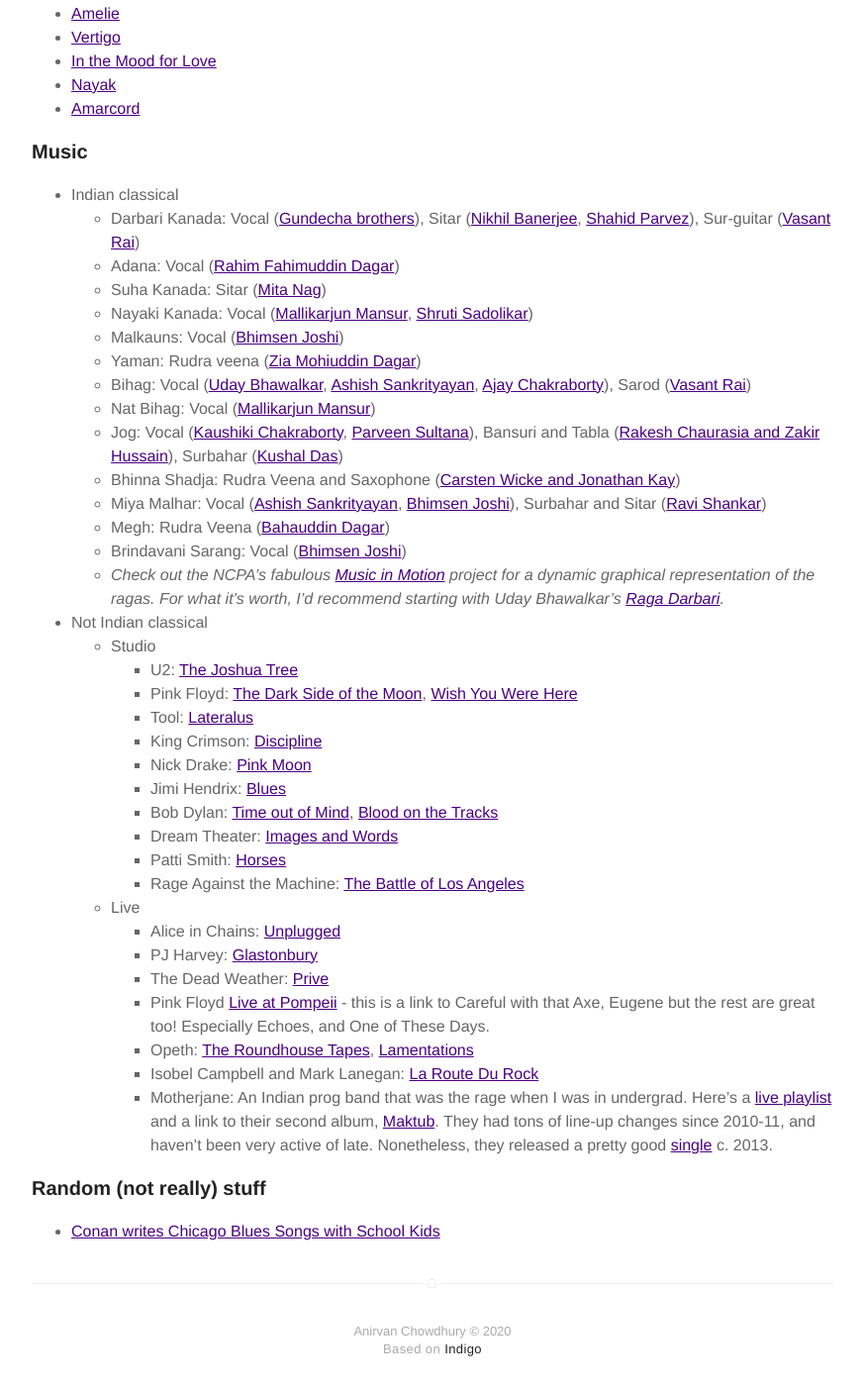
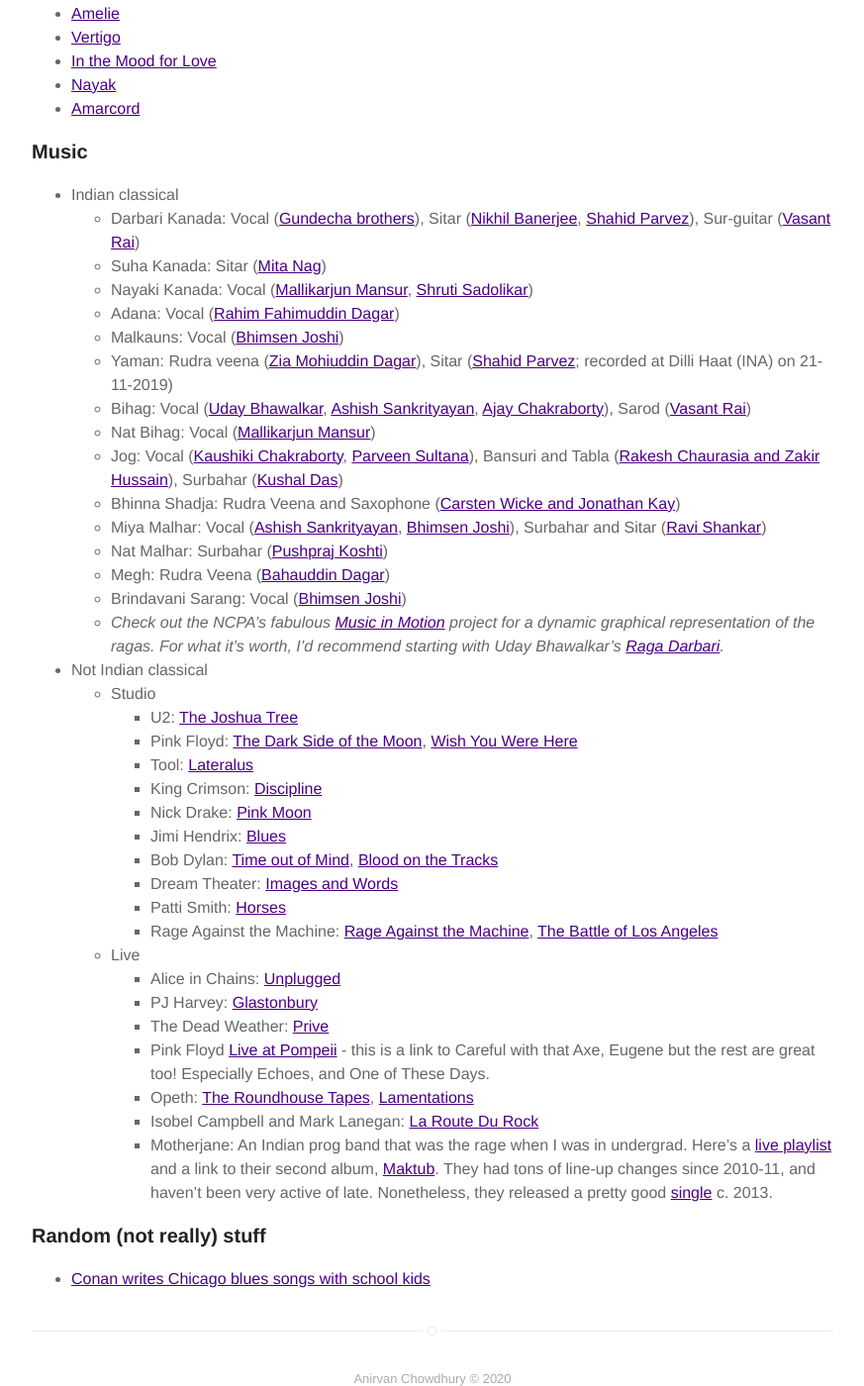
Before and after one commit to anirvanchowdhury/anirvanchowdhury.github.io, a Jekyll site: the page built from fun.md, in a window 1280 px wide and 1400 px high, scrolled down 612 px. Shown: the whole window at 99% size, without its empty margins (203-1076 px from the left). Built offline with Jekyll 4.4.1, drawn with Linux system fonts in a browser that asks for light colours.

```diff
--- a/fun.md
+++ b/fun.md
@@ -19,16 +19,17 @@ Stuff I like. Not in a strict preference order.
 ### Music
 * Indian classical
 	* Darbari Kanada: Vocal ([Gundecha brothers](https://www.youtube.com/watch?v=_bg47_O00eU)), Sitar ([Nikhil Banerjee](https://www.youtube.com/watch?v=EUiDVRfYwmQ), [Shahid Parvez](https://www.youtube.com/watch?v=cb6kvPdQPSY)), Sur-guitar ([Vasant Rai](https://www.youtube.com/watch?v=gFp_yVjnQ44))
-	* Adana: Vocal ([Rahim Fahimuddin Dagar](https://www.youtube.com/watch?v=maPAKmHJLgA))
 	* Suha Kanada: Sitar ([Mita Nag](https://www.youtube.com/watch?v=Pmei4Ix6dhA))
 	* Nayaki Kanada: Vocal ([Mallikarjun Mansur](https://www.youtube.com/watch?v=VDDoGt2UM84), [Shruti Sadolikar](https://www.youtube.com/watch?v=XQBSkESiuZI))
+	* Adana: Vocal ([Rahim Fahimuddin Dagar](https://www.youtube.com/watch?v=maPAKmHJLgA))
 	* Malkauns: Vocal ([Bhimsen Joshi](https://www.youtube.com/watch?v=AGo-hdgS8mI))
-	* Yaman: Rudra veena ([Zia Mohiuddin Dagar](https://www.youtube.com/watch?v=q5trNs7M3MU))
+	* Yaman: Rudra veena ([Zia Mohiuddin Dagar](https://www.youtube.com/watch?v=q5trNs7M3MU)), Sitar ([Shahid Parvez](); recorded at Dilli Haat (INA) on 21-11-2019)
 	* Bihag: Vocal ([Uday Bhawalkar](https://www.youtube.com/watch?v=0PljerNT1iU), [Ashish Sankrityayan](https://www.youtube.com/watch?v=E4l_J877tdk), [Ajay Chakraborty](https://www.youtube.com/watch?v=wlo7Lpdcn2w)), Sarod ([Vasant Rai](https://www.discogs.com/Vasant-Rai-Zakir-Hussain-Evening-Ragas/release/3418052))
 	* Nat Bihag: Vocal ([Mallikarjun Mansur](https://www.youtube.com/watch?v=7N4bawMog2Q&t=42m04s))
 	* Jog: Vocal ([Kaushiki Chakraborty](https://www.youtube.com/watch?v=jkNlOUF6OLE), [Parveen Sultana](https://www.youtube.com/watch?v=B0rPw5JQs3I)), Bansuri and Tabla ([Rakesh Chaurasia and Zakir Hussain](https://www.youtube.com/watch?v=O2K0ptoYpuc)), Surbahar ([Kushal Das](https://www.youtube.com/watch?v=SK3FmfOeJ4w))
 	* Bhinna Shadja: Rudra Veena and Saxophone ([Carsten Wicke and Jonathan Kay](https://www.youtube.com/watch?v=3yzCUcepQB0))
 	* Miya Malhar: Vocal ([Ashish Sankrityayan](https://store.cdbaby.com/cd/ashish1), [Bhimsen Joshi](https://www.youtube.com/watch?v=WFd3BOkTJ-g&t=29m30s)), Surbahar and Sitar ([Ravi Shankar](https://www.youtube.com/watch?v=WFd3BOkTJ-g))
+	* Nat Malhar: Surbahar ([Pushpraj Koshti](https://www.youtube.com/watch?v=k9vaL3Ymu3c))
 	* Megh: Rudra Veena ([Bahauddin Dagar](https://www.youtube.com/watch?v=_lNuF4IsIqY))
 	* Brindavani Sarang: Vocal ([Bhimsen Joshi](https://mio.to/album/Pandit+Bhimsen+Joshi/The+Genius+Of+Pt+Bhimsen+Joshi))
 	* *Check out the NCPA's fabulous [Music in Motion](https://autrimncpa.wordpress.com/) project for a dynamic graphical representation of the ragas. For what it's worth, I'd recommend starting with Uday Bhawalkar's [Raga Darbari](https://autrimncpa.wordpress.com/darbari-kanada/).*
@@ -44,16 +45,16 @@ Stuff I like. Not in a strict preference order.
 		* Bob Dylan: [Time out of Mind](https://www.allmusic.com/album/time-out-of-mind-mw0000026150), [Blood on the Tracks](https://www.allmusic.com/album/blood-on-the-tracks-mw0000189846)
 		* Dream Theater: [Images and Words](https://www.allmusic.com/album/images-and-words-mw0000079922)
 		* Patti Smith: [Horses](https://www.allmusic.com/album/horses-mw0000198924)
-		* Rage Against the Machine: [The Battle of Los Angeles](https://www.allmusic.com/album/the-battle-of-los-angeles-mw0000670986)
+		* Rage Against the Machine: [Rage Against the Machine](https://www.allmusic.com/album/rage-against-the-machine-mw0000091696), [The Battle of Los Angeles](https://www.allmusic.com/album/the-battle-of-los-angeles-mw0000670986)
 
 	* Live
 		* Alice in Chains: [Unplugged](https://www.youtube.com/watch?v=VzV6-3kyXKA)
 		* PJ Harvey: [Glastonbury](https://www.youtube.com/watch?v=bkJhCOQaCDc)
 		* The Dead Weather: [Prive](https://www.youtube.com/watch?v=SRyYk0FBOXU&t=4s)
 		* Pink Floyd [Live at Pompeii](https://www.youtube.com/watch?v=YtZqNAI4pBk) - this is a link to Careful with that Axe, Eugene but the rest are great too! Especially Echoes, and One of These Days.
-		* Opeth: [The Roundhouse Tapes](https://www.youtube.com/watch?v=JOHaq1t_zeo), [Lamentations](https://www.youtube.com/watch?v=3LMxLIcRWy8&list=PL_9gWeiShHFH5wNBL7VjQi2HxVUFLpI9d)
+		* Opeth: [The Roundhouse Tapes](https://www.youtube.com/watch?v=JOHaq1t_zeo), [Lamentations](https://www.youtube.com/watch?v=3LMxLIcRWy8&list=PLHlE0Z6QiDY5JFHBG8x39bcKjAdtgQBhY_9gWeiShHFH5wNBL7VjQi2HxVUFLpI9d)
 		* Isobel Campbell and Mark Lanegan: [La Route Du Rock](https://www.youtube.com/watch?v=tmbGtsg0Do8)
 		* Motherjane: An Indian prog band that was the rage when I was in undergrad. Here's a [live playlist](https://www.youtube.com/playlist?list=PLHlE0Z6QiDY5JFHBG8x39bcKjAdtgQBhY) and a link to their second album, [Maktub](https://open.spotify.com/album/4o9iNsCsib1K9qWz81tNIe). They had tons of line-up changes since 2010-11, and haven't been very active of late. Nonetheless, they released a pretty good [single](https://www.youtube.com/watch?v=-70NQaWvnFU) c. 2013.
 
 ### Random (not really) stuff
-* [Conan writes Chicago Blues Songs with School Kids](https://www.youtube.com/watch?v=J7f26d-AIrM)
+* [Conan writes Chicago blues songs with school kids](https://www.youtube.com/watch?v=J7f26d-AIrM)
```
Also changed, not shown: research.md (+3 -0 lines).
